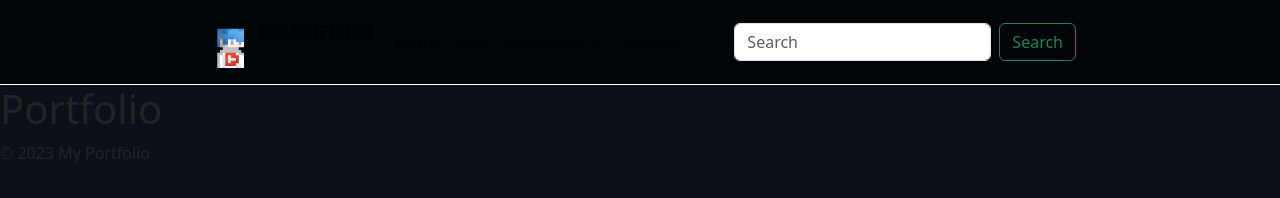
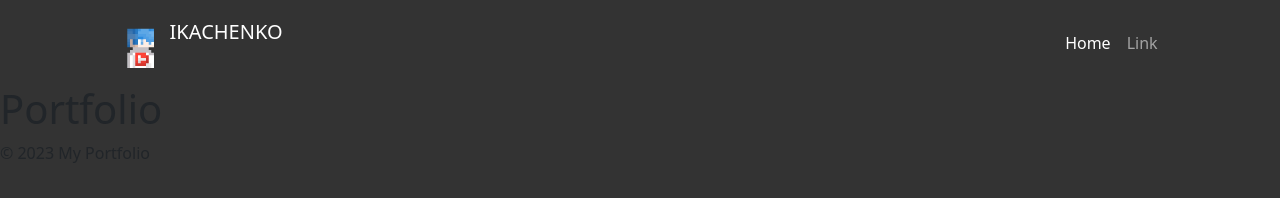
Before and after one commit to Ikachenko/Ikachenko.github.io, a plain HTML site: page index.html in a window 1280 px wide. Drawn offline with nearby package versions, Linux system fonts and the light colour scheme.

Commit message:
fixed navbar colour

```diff
--- a/index.html
+++ b/index.html
@@ -10,7 +10,7 @@
 </head>
 <body class="bodySettings">
     <!--Navbar-->
-    <nav class="navbar navbar-expand-lg bg-body-tertiary myCustomNavbarSettings ">
+    <nav class="navbar navbar-expand-lg bg-body-tertiary myCustomNavbarSettings " data-bs-theme="dark">
         <div class="container-fluid myNavbarElementSettings ">
           <a class="navbar-brand" href="#">
             <img src="assets\ika-navbar-logo.png" alt="Logo" width="50" height="50" class="d-inline-block align-text-top">
@@ -20,32 +20,14 @@
             <span class="navbar-toggler-icon"></span>
           </button>
           <div class="collapse navbar-collapse" id="navbarSupportedContent">
-            <ul class="navbar-nav me-auto mb-2 mb-lg-0">
+            <ul class="navbar-nav ms-auto mb-2 mb-lg-0">
               <li class="nav-item">
                 <a class="nav-link active" aria-current="page" href="#">Home</a>
               </li>
               <li class="nav-item">
                 <a class="nav-link" href="#">Link</a>
               </li>
-              <li class="nav-item dropdown">
-                <a class="nav-link dropdown-toggle" href="#" role="button" data-bs-toggle="dropdown" aria-expanded="false">
-                  Dropdown
-                </a>
-                <ul class="dropdown-menu">
-                  <li><a class="dropdown-item" href="#">Action</a></li>
-                  <li><a class="dropdown-item" href="#">Action 2</a></li>
-                  <li><hr class="dropdown-divider"></li>
-                  <li><a class="dropdown-item" href="#">Something else here</a></li>
-                </ul>
-              </li>
-              <li class="nav-item">
-                <a class="nav-link disabled" aria-disabled="true">Disabled</a>
-              </li>
             </ul>
-            <form class="d-flex" role="search">
-              <input class="form-control me-2" type="search" placeholder="Search" aria-label="Search">
-              <button class="btn btn-outline-success" type="submit">Search</button>
-            </form>
           </div>
         </div>
       </nav>
--- a/styles.css
+++ b/styles.css
@@ -1,14 +1,14 @@
 .myCustomNavbarSettings {
-    background-color: #010409 !important;
-    border-bottom: white 1px solid !important;
+    background-color: #333333 !important;
+    /*border-bottom: white 1px solid !important;*/
     height: 85px;
 
 }
 .bodySettings {
-    background-color: #0d1117 !important;
+    background-color: #333333 !important;
 }
 .myNavbarElementSettings {
     @media (min-width: 768px) {
-        margin-left: 15%; margin-right: 15%;
+        margin-left: 8%; margin-right: 8%;
     }
 }
```
